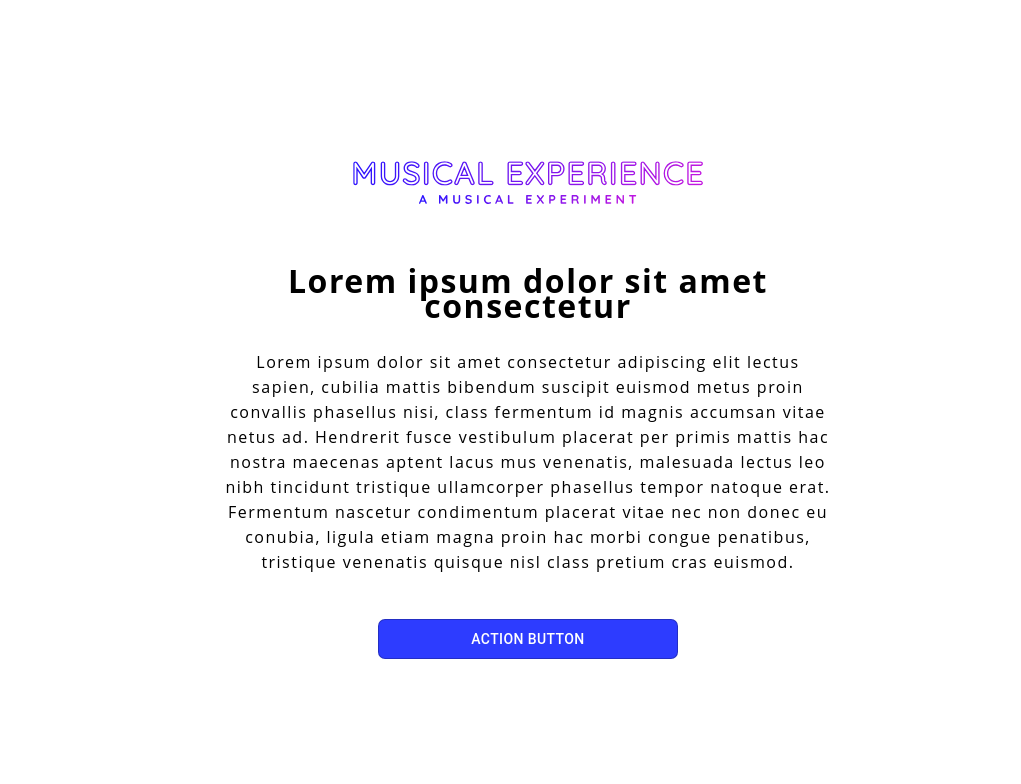
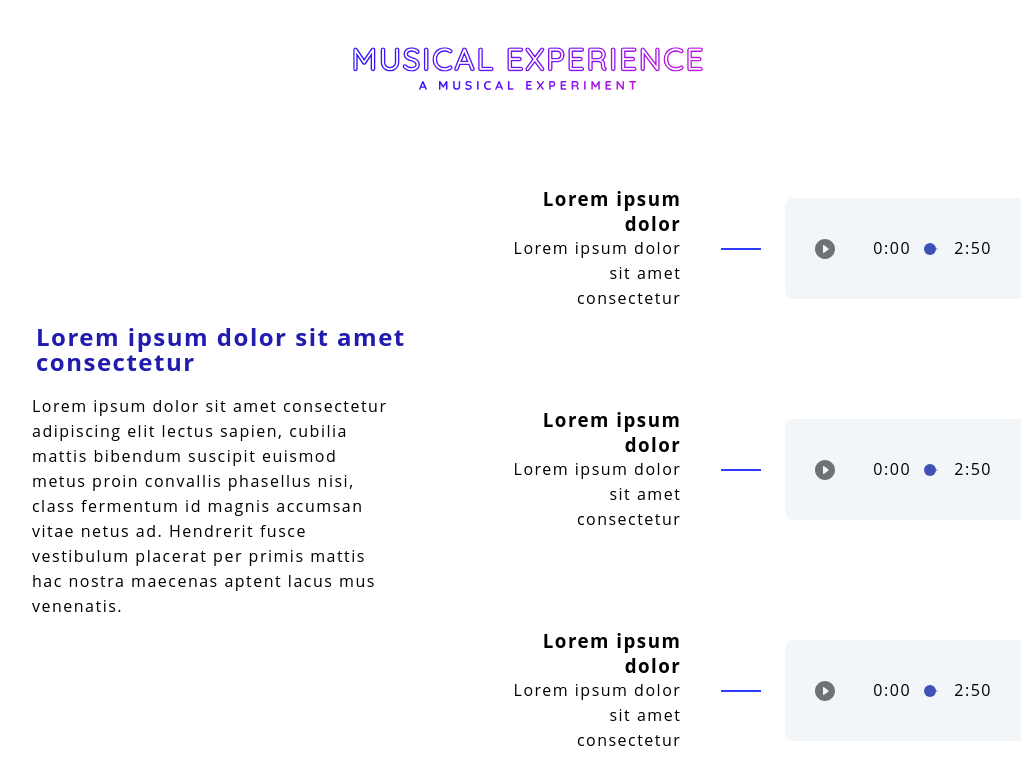
Before and after one commit to ValHappy/proyecto-Daniel, a React (Create React App) app: page / in a window 1280 px wide. Shown: the top 784 px of the page, without its empty margins (112-1133 px from the left). Built offline with nearby package versions, Linux system fonts and the light colour scheme.

Commit message:
Componente player y timeline

```diff
--- a/src/components/Form/Form.js
+++ b/src/components/Form/Form.js
@@ -1,6 +1,7 @@
 import React from 'react';
-import { Button, colors, Dialog, DialogActions, DialogContent, DialogContentText, DialogTitle, makeStyles, TextField } from '@material-ui/core';
+import { Dialog, DialogActions, DialogContent, DialogContentText, DialogTitle, makeStyles, TextField } from '@material-ui/core';
 import Btn from '../General/Btn';
+import colors from '../../styles/colors';
 
 function Form({ handleClose, open }) {
 
--- /dev/null
+++ b/src/components/General/Timeline.js
@@ -0,0 +1,31 @@
+import { makeStyles, Slider } from '@material-ui/core';
+import React from 'react';
+
+function Timeline() {
+    const classes = useStyle();
+    return (
+        <div className={classes.timeline}>
+            <p className={classes.timeText}>0:00</p>
+            <Slider defaultValue={30} aria-labelledby="disabled-slider" />
+            <p className={classes.timeText}>2:50</p>
+        </div>
+    );
+}
+
+const useStyle = makeStyles((theme) => ({
+timeline: {
+    width: '100%',
+    height: '100%',
+    margin: '0.5em',
+    display: 'flex',
+    justifyContent: 'center',
+    alignItems: 'center',
+},
+timeText:{
+    margin: '1em',
+
+},
+
+}));
+
+export default Timeline;
--- a/src/components/Music/Music.js
+++ b/src/components/Music/Music.js
@@ -1,6 +1,7 @@
 import React from 'react';
 import { Divider, makeStyles } from '@material-ui/core';
 import colors from '../../styles/colors';
+import Player from '../Player/Player';
 
 function Music() {
     const classes = useStyle();
@@ -15,10 +16,7 @@ function Music() {
 
             <Divider className={classes.divider} light orientation='horizontal' variant='middle' />
 
-            <div className={classes.player}>
-                <h3 className={classes.title}>Player</h3>
-            </div>
-
+            <Player />
         </div>
     );
 }
@@ -34,7 +32,7 @@ const useStyle = makeStyles((theme) => ({
         alignItems: 'center',
     },
     info: {
-        width: '100%',
+        width: '80%',
         height: '100%',
         margin: '0.5em',
         padding: '1em',
@@ -60,12 +58,11 @@ const useStyle = makeStyles((theme) => ({
     },
     player: {
         width: '100%',
-        height: '50%',
+        height: '40%',
         margin: '0.5em',
         padding: '1em',
         borderRadius: '0.5em',
         display: 'flex',
-        flexDirection: 'column',
         justifyContent: 'center',
         alignItems: 'center',
         background: colors.background,
--- /dev/null
+++ b/src/components/Player/Player.js
@@ -0,0 +1,34 @@
+import React from 'react';
+import { IconButton, makeStyles } from '@material-ui/core';
+import Timeline from '../General/Timeline';
+import { PlayCircleFilledRounded } from '@material-ui/icons';
+import colors from '../../styles/colors';
+
+function Player() {
+    const classes = useStyle();
+
+    return (
+        <div className={classes.player}>
+            <IconButton>
+                <PlayCircleFilledRounded />
+            </IconButton>
+            <Timeline />
+        </div>
+    );
+}
+
+const useStyle = makeStyles((theme) => ({
+    player: {
+        width: '100%',
+        height: '40%',
+        margin: '0.5em',
+        padding: '1em',
+        borderRadius: '0.5em',
+        display: 'flex',
+        justifyContent: 'center',
+        alignItems: 'center',
+        background: colors.background,
+    }
+
+}));
+export default Player;
--- a/src/containers/App/App.js
+++ b/src/containers/App/App.js
@@ -12,7 +12,7 @@ function App() {
 
   return (
     <div className={classes.app}>
-      <Welcome />
+      <Intro />
     </div>
   );
 }
--- a/src/containers/Intro/Intro.js
+++ b/src/containers/Intro/Intro.js
@@ -43,7 +43,7 @@ const useStyle = makeStyles((theme) => ({
         alignItems: 'center',
     },
     info: {
-        width: '50%',
+        width: '45%',
         height: '100%',
         padding: '0.5em',
         display: 'flex',
@@ -65,7 +65,7 @@ const useStyle = makeStyles((theme) => ({
         color: colors.text,
     },
     test: {
-        width: '50%',
+        width: '55%',
         height: '100%',
         display: 'flex',
         flexDirection: 'column',
```
